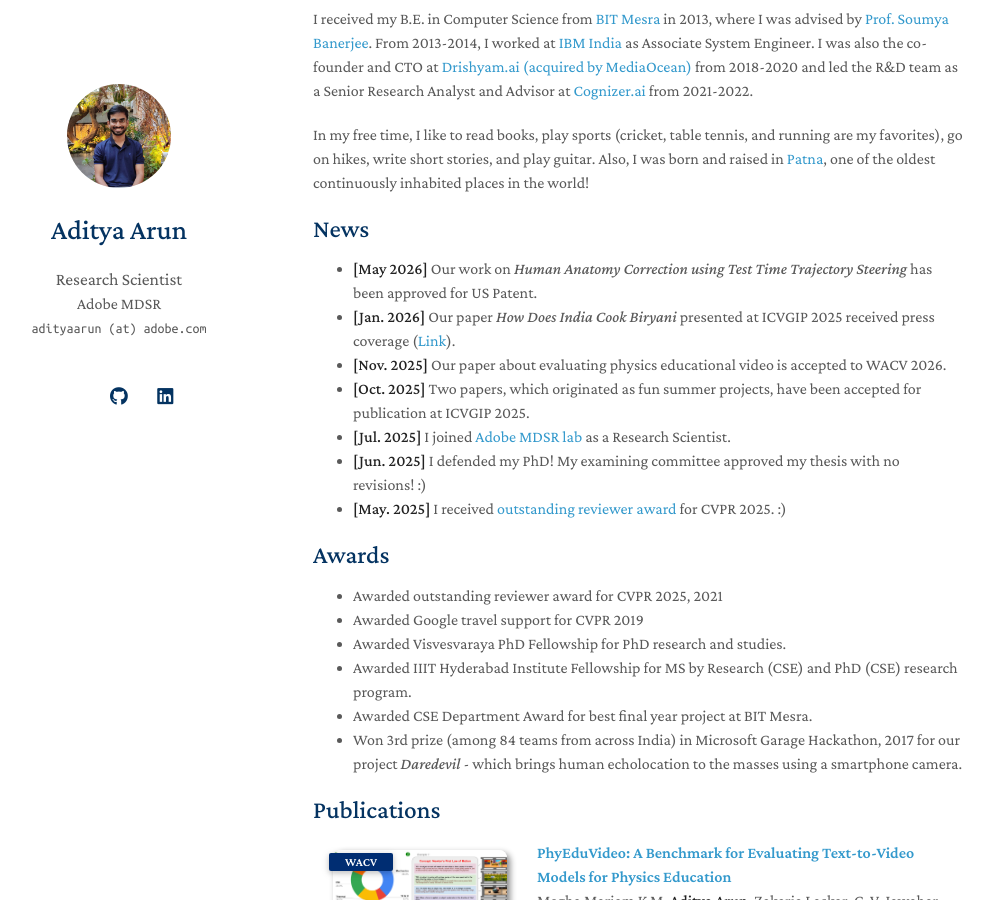
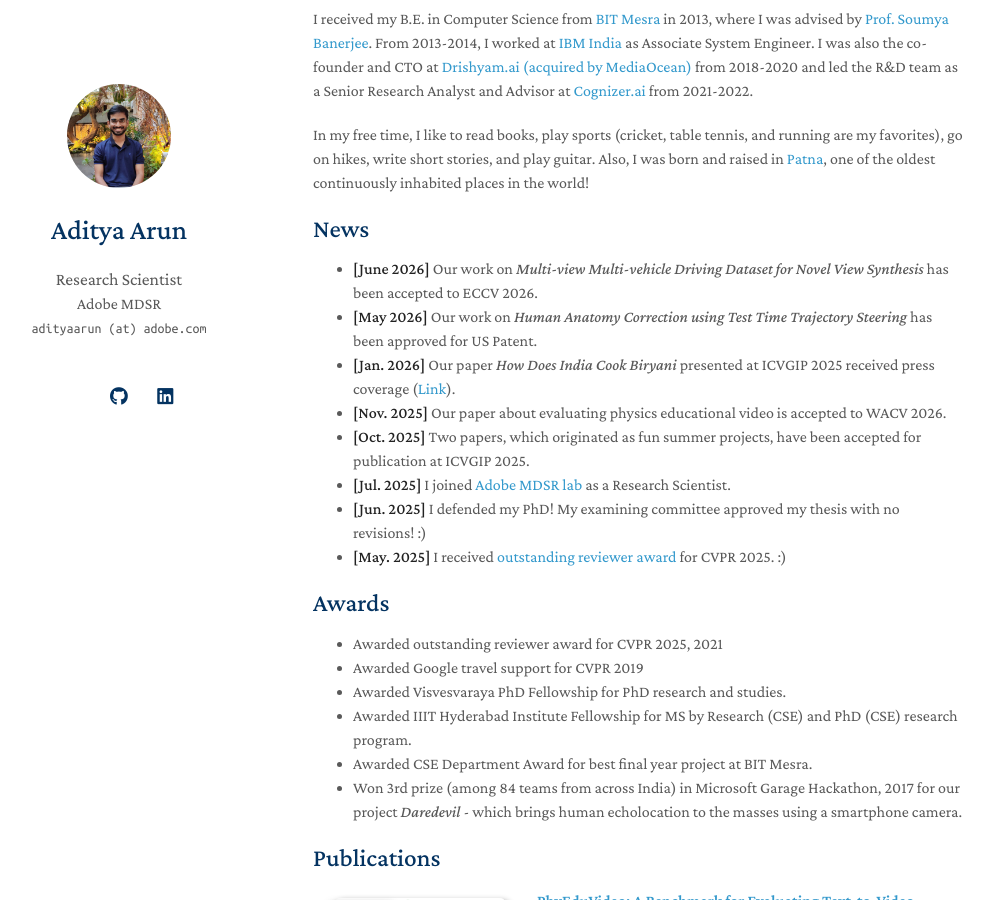
Before and after one commit to adityaarun1/adityaarun1.github.io, a Jekyll site: the page built from index.md, in a window 1280 px wide and 900 px high, scrolled down 450 px. Shown: the whole window, without its empty margins (157-1150 px from the left). Built offline with Jekyll 4.4.1, drawn with Linux system fonts in a browser that asks for light colours; a style sheet for code colours, icons or effects is not loaded.

Commit message:
add eccv acceptance news

```diff
--- a/index.md
+++ b/index.md
@@ -21,6 +21,7 @@ In my free time, I like to read books, play sports (cricket, table tennis, and r
 
 ## News
 
+- **[June 2026]** Our work on _Multi-view Multi-vehicle Driving Dataset for Novel View Synthesis_ has been accepted to ECCV 2026.
 - **[May 2026]** Our work on _Human Anatomy Correction using Test Time Trajectory Steering_ has been approved for US Patent.
 - **[Jan. 2026]** Our paper _How Does India Cook Biryani_ presented at ICVGIP 2025 received press coverage ([Link](https://www.thehindu.com/food/researchers-at-iiit-h-try-to-crack-the-code-of-variation-in-biryanis/article70493927.ece)).
 - **[Nov. 2025]** Our paper about evaluating physics educational video is accepted to WACV 2026.
```
